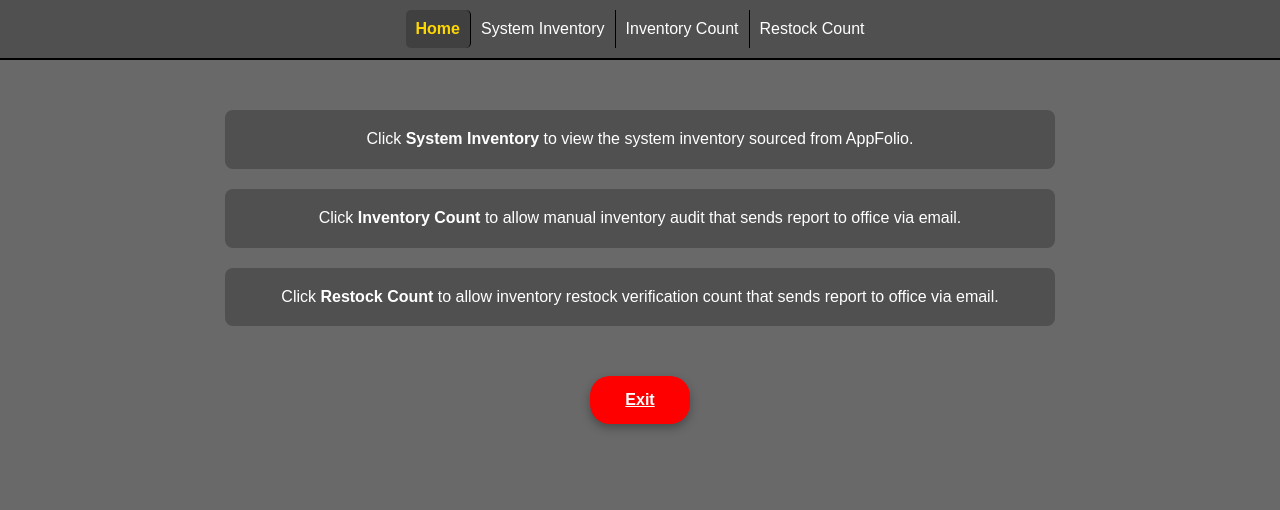
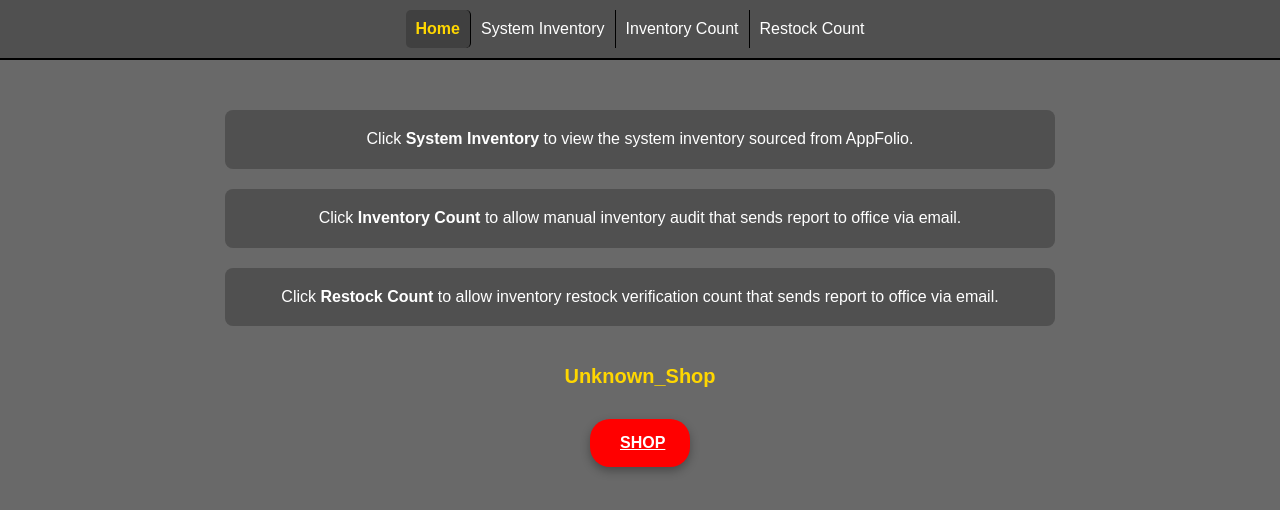
Before and after one commit to AdminKading/Inventory-Verification, a website: page home.html in a window 1280 px wide. Drawn offline with Linux system fonts and the light colour scheme.

```diff
--- a/home.css
+++ b/home.css
@@ -4,6 +4,17 @@
     color: white;
     font-family: Arial, sans-serif;
     margin: 0;
+}
+/* Styling for h2 element */
+h2 {
+    color: #FFD700; /* Gold color */
+    font-size: 20px; /* Smaller font size */
+    font-weight: bold;
+    text-align: center; /* Center text horizontally */
+    margin: 0 auto; /* Center the element itself */
+    position: relative;
+    top: 50%; /* Center vertically */
+    transform: translateY(-50%); /* Adjust for perfect centering */
 }
 
 /* Exit button styling */
--- a/home.html
+++ b/home.html
@@ -25,7 +25,8 @@
             Click <strong>Restock Count</strong> to allow inventory restock verification count that sends report to office via email.
         </p>
     </div>
-    <a href="#" id="exit">Exit</a>
+    <h2></h2>
+    <a href="#" id="exit">SHOP</a>
     <script src="home.js"></script>
 </body>
 </html>
--- a/home.js
+++ b/home.js
@@ -1,4 +1,27 @@
 window.onload = () => {
+    // Retrieve Excel data from localStorage
+    const excelData = localStorage.getItem('excelData');
+    console.log('Excel Data in Local Storage:', excelData); // Log the raw data
+
+    let shopName = 'Unknown_Shop'; // Default shop name
+
+    if (excelData) {
+        try {
+            const parsedData = JSON.parse(excelData);
+            // Extract the shop name from the parsed data
+            shopName = parsedData.find(item => item["Inventory By Shop"]?.startsWith('Locations:'))
+                ?.[ "Inventory By Shop"].split(': ')[1]?.trim() || 'Unknown_Shop';
+        } catch (error) {
+            console.error('Error parsing Excel data:', error);
+        }
+    }
+
+    // Update the <h2> element with the shop name
+    const titleElement = document.querySelector('h2');
+    if (titleElement) {
+        titleElement.textContent = `${shopName}`; // Update the text content
+    }
+
     // Add event listener to Exit button
     const exitButton = document.getElementById('exit');
     if (exitButton) {
--- a/index.css
+++ b/index.css
@@ -6,9 +6,10 @@
     margin: 0;
     display: flex;
     justify-content: center;
-    align-items: center;
-    height: 100vh; /* Full viewport height */
-    overflow: hidden; /* Prevent scrolling */
+    align-items: flex-start; /* Align content to the top for better scrolling */
+    height: auto; /* Allow the body height to adjust to content */
+    min-height: 100vh; /* Ensure minimum height of the viewport */
+    overflow-y: auto; /* Enable vertical scrolling */
 }
 
 /* Container styling */
@@ -16,6 +17,7 @@
     text-align: center;
     position: relative;
     width: 300px;
+    margin: 20px auto; /* Add vertical margin for better appearance */
 }
 
 /* Image styling */
@@ -25,7 +27,7 @@
     max-width: 100%;
     height: auto; /* Maintain aspect ratio */
     margin-bottom: 20px; /* Add space below the image */
-    margin-top: 150px;
+    margin-top: 50px;
     transition: transform 0.3s ease, filter 0.3s ease; /* Smooth transition for hover effects */
 }
 
@@ -33,7 +35,6 @@
     content: url('kading-gold.png'); /* Change the image source on hover */
     transform: scale(1.1); /* Slight zoom effect */
 }
-
 
 /* Button styling */
 button {
@@ -84,13 +85,14 @@
         padding: 0;
         height: auto;
         min-height: 100vh;
-        overflow: hidden;
+        overflow-y: auto; /* Ensure scrolling on smaller devices */
     }
 
     .container {
         width: 90%;
         max-width: 300px;
     }
+
     #kading {
         display: block;
         margin: 0 auto; /* Center the image horizontally */
```
Also changed, not shown: kading-gold.png, kading.png.
